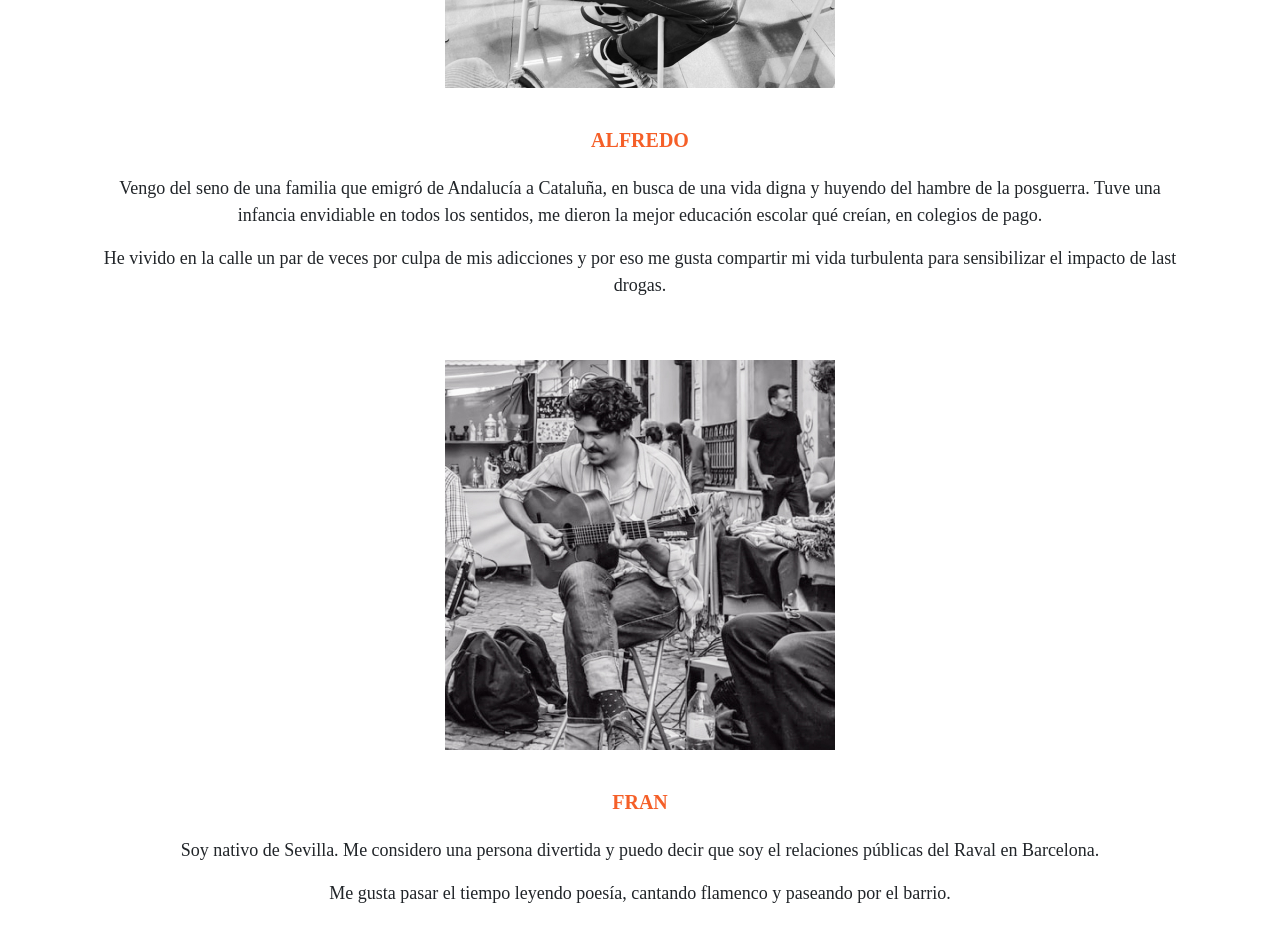
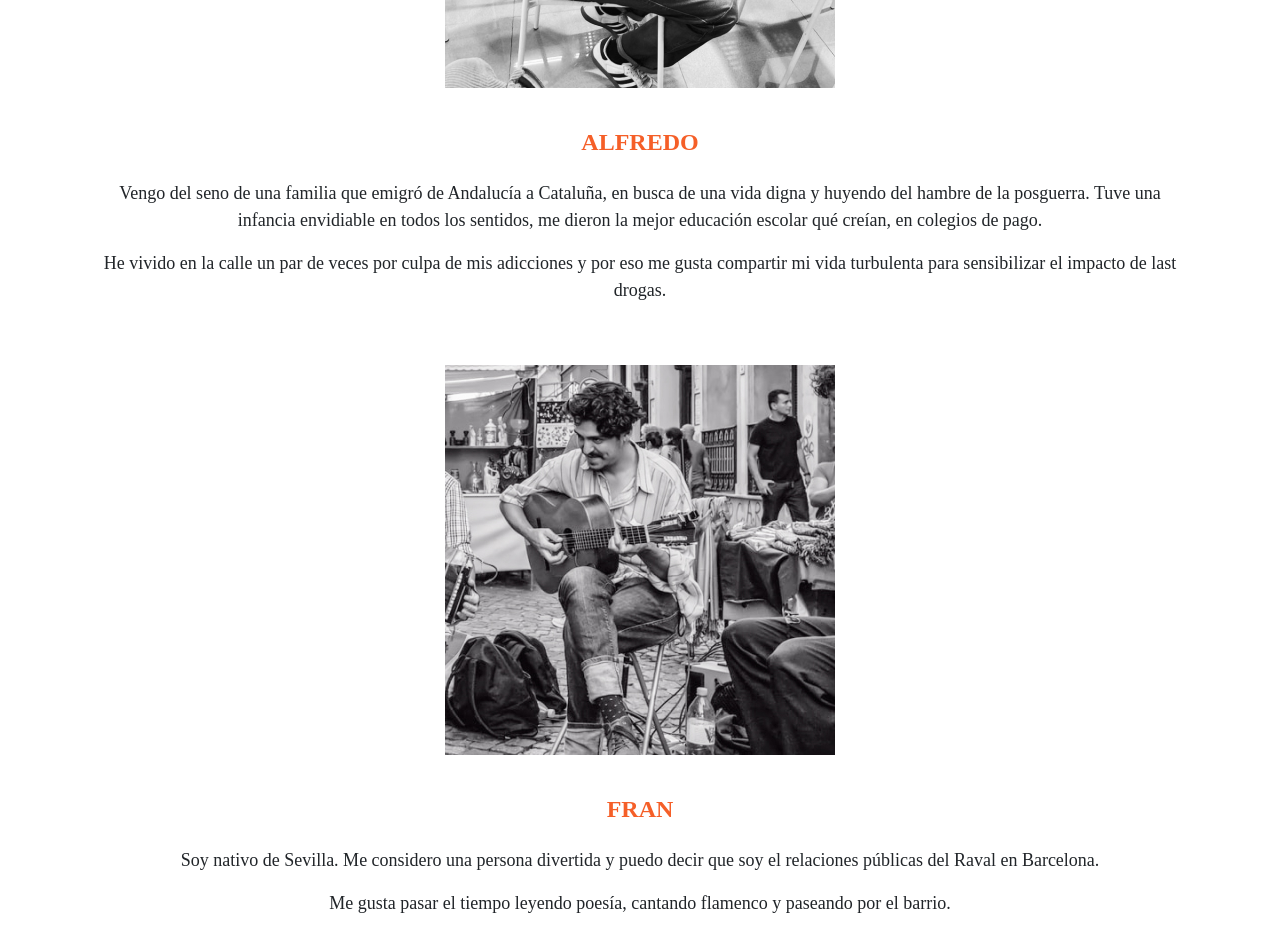
Before and after one commit to Jethet/openwebdev-podcast, a React (Create React App) app in the folder frontend/: page / in a window 1280 px wide. Shown: the part 520-1472 px from the top of the page. Built offline with nearby package versions, Linux system fonts and the light colour scheme.

Commit message:
Align font size with Figma design

```diff
--- a/frontend/src/App.css
+++ b/frontend/src/App.css
@@ -35,7 +35,7 @@ body {
 }
 
 .presentamos-header h2 {
-  font-family: 'AirbnbCerealBook';
+  font-family: 'AirbnbCerealMedium';
   font-size: 24px;
 }
 
@@ -65,9 +65,9 @@ body {
 
 .presentamos-alfredo-header {
   font-family: 'AirbnbCerealExtraBold';
-  font-size: 20px;
+  font-size: 24px;
   font-weight: 900;
-  color: #F55F28;
+  color: #F55F28;;
 }
 
 .presentamos-alfredo-text {
@@ -80,7 +80,7 @@ body {
 
 .presentamos-fran-header {
   font-family: 'AirbnbCerealExtraBold';
-  font-size: 20px;
+  font-size: 24px;
   font-weight: 900;
   color: #F55F28;
 }
```
Also changed, not shown: 1 other file (tests, documents, lock files or other folders).
